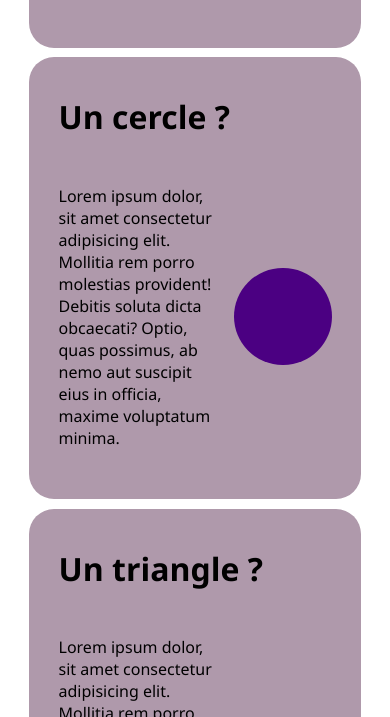
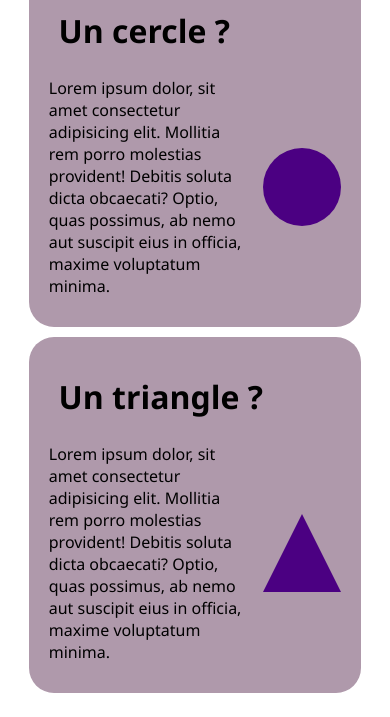
Before and after one commit to xKesvaL/ITW-TP2, a plain HTML site: page index.html in a window 390 px wide. Shown: the part 1129-1846 px from the top of the page. Drawn offline with Linux system fonts and the light colour scheme.

Commit message:
Responsive update

```diff
--- a/styles/style.css
+++ b/styles/style.css
@@ -381,6 +381,10 @@ a {
     border-right: 12.5vw solid transparent;
     border-bottom: 25vw solid indigo;
   }
+
+  .cardContent > .desc {
+    margin: 0;
+  }
 }
 
 /* Small breakpoint */
@@ -428,25 +432,25 @@ a {
   .cardContent {
     flex-direction: row;
     justify-content: space-between;
-    margin: 1vh 5vw;
+    margin: 1vh 2.5vw;
   }
 
   .cardContent > .desc {
-    max-width: 60%;
+    max-width: 70%;
   }
 
   .square,
   .circle {
     background-color: indigo;
-    width: 25vw;
-    min-height: 25vw;
+    width: 20vw;
+    min-height: 20vw;
   }
 
   .triangle {
     width: 0;
     height: 0;
-    border-left: 12.5vw solid transparent;
-    border-right: 12.5vw solid transparent;
-    border-bottom: 25vw solid indigo;
+    border-left: 10vw solid transparent;
+    border-right: 10vw solid transparent;
+    border-bottom: 20vw solid indigo;
   }
 }
```
